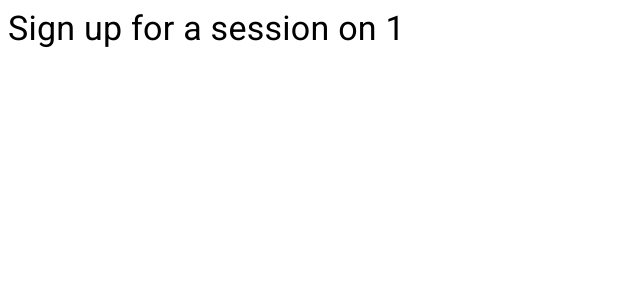
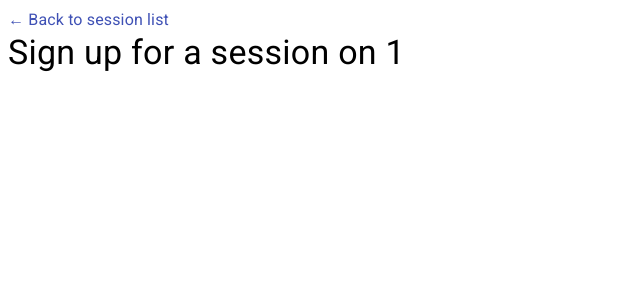
Before and after one commit to Yook74/EasyFreezey, a React (Create React App) app in the folder client/: page /signup/1 in a window 1280 px wide. Shown: the top 300 px of the page, without its empty margins (0-640 px from the left). Built offline with nearby package versions, Linux system fonts and the light colour scheme; the HTML template or start-up script is replaced by a standard one.

Commit message:
link back to browse sessions page

```diff
--- a/client/src/SessionSignup.tsx
+++ b/client/src/SessionSignup.tsx
@@ -1,5 +1,6 @@
 import React from 'react';
-import { useParams } from 'react-router-dom';
+import { useParams, Link as RouterLink } from 'react-router-dom';
+import Link from '@material-ui/core/Link';
 import Typography from '@material-ui/core/Typography';
 
 interface RouteParams {
@@ -8,8 +9,12 @@ interface RouteParams {
 
 const SessionSignup: React.FC = () => {
   const { sessionId } = useParams<RouteParams>();
+
   return (
     <div>
+      <Link component={RouterLink} variant="body1" to="/">
+        ← Back to session list
+      </Link>
       <Typography variant="h4" component="h1">
         Sign up for a session on {sessionId}
       </Typography>
```
